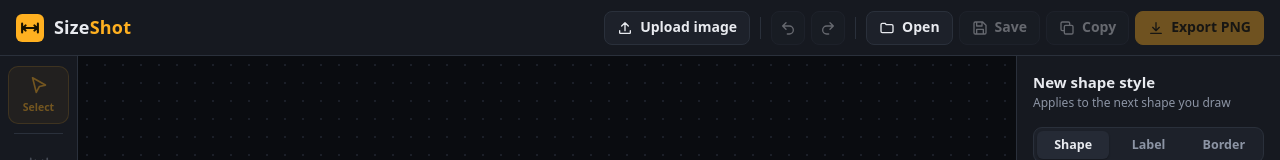
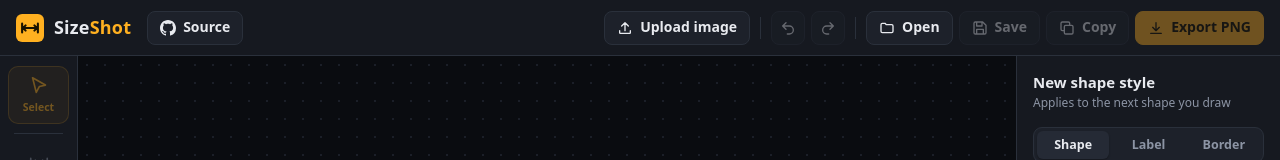
Before and after one commit to HazDu/SizeShot, a plain HTML site: page index.html in a window 1280 px wide. Shown: the top 160 px of the page. Drawn offline with Linux system fonts and the light colour scheme.

Commit message:
Add "View source on GitHub" button to the header

```diff
--- a/index.html
+++ b/index.html
@@ -12,6 +12,9 @@
     <div class="brand">
       <svg viewBox="0 0 32 32" aria-hidden="true"><rect width="32" height="32" rx="7" fill="#FFB020"/><path d="M7 11v10M25 11v10M8 16h16M11 13l-3 3 3 3M21 13l3 3-3 3" fill="none" stroke="#1a1200" stroke-width="2.4" stroke-linecap="round" stroke-linejoin="round"/></svg>
       <span>Size<b>Shot</b></span>
+      <a class="btn source-btn" href="https://github.com/HazDu/SizeShot" target="_blank" rel="noopener noreferrer" title="View source on GitHub">
+        <svg viewBox="0 0 16 16" aria-hidden="true"><path d="M8 0C3.58 0 0 3.58 0 8c0 3.54 2.29 6.53 5.47 7.59.4.07.55-.17.55-.38 0-.19-.01-.82-.01-1.49-2.01.37-2.53-.49-2.69-.94-.09-.23-.48-.94-.82-1.13-.28-.15-.68-.52-.01-.53.63-.01 1.08.58 1.23.82.72 1.21 1.87.87 2.33.66.07-.52.28-.87.51-1.07-1.78-.2-3.64-.89-3.64-3.95 0-.87.31-1.59.82-2.15-.08-.2-.36-1.02.08-2.12 0 0 .67-.21 2.2.82.64-.18 1.32-.27 2-.27.68 0 1.36.09 2 .27 1.53-1.04 2.2-.82 2.2-.82.44 1.1.16 1.92.08 2.12.51.56.82 1.27.82 2.15 0 3.07-1.87 3.75-3.65 3.95.29.25.54.73.54 1.48 0 1.07-.01 1.93-.01 2.2 0 .21.15.46.55.38A8.013 8.013 0 0 0 16 8c0-4.42-3.58-8-8-8z"/></svg><span class="lbl">Source</span>
+      </a>
     </div>
     <div class="actions">
       <button class="btn" id="btnUpload" title="Upload a new image">
--- a/style.css
+++ b/style.css
@@ -37,6 +37,8 @@
 .brand { display: flex; align-items: center; gap: 10px; font-size: 18px; font-weight: 700; letter-spacing: .2px; white-space: nowrap; }
 .brand svg { width: 28px; height: 28px; }
 .brand b { color: var(--accent); }
+.brand .source-btn { margin-left: 6px; font-size: 14px; letter-spacing: 0; text-decoration: none; }
+.brand .source-btn svg { width: 16px; height: 16px; fill: currentColor; stroke: none; }
 .actions { display: flex; align-items: center; gap: 6px; overflow-x: auto; scrollbar-width: none; }
 .sep { width: 1px; height: 22px; background: var(--line); margin: 0 4px; flex: none; }
 
```
